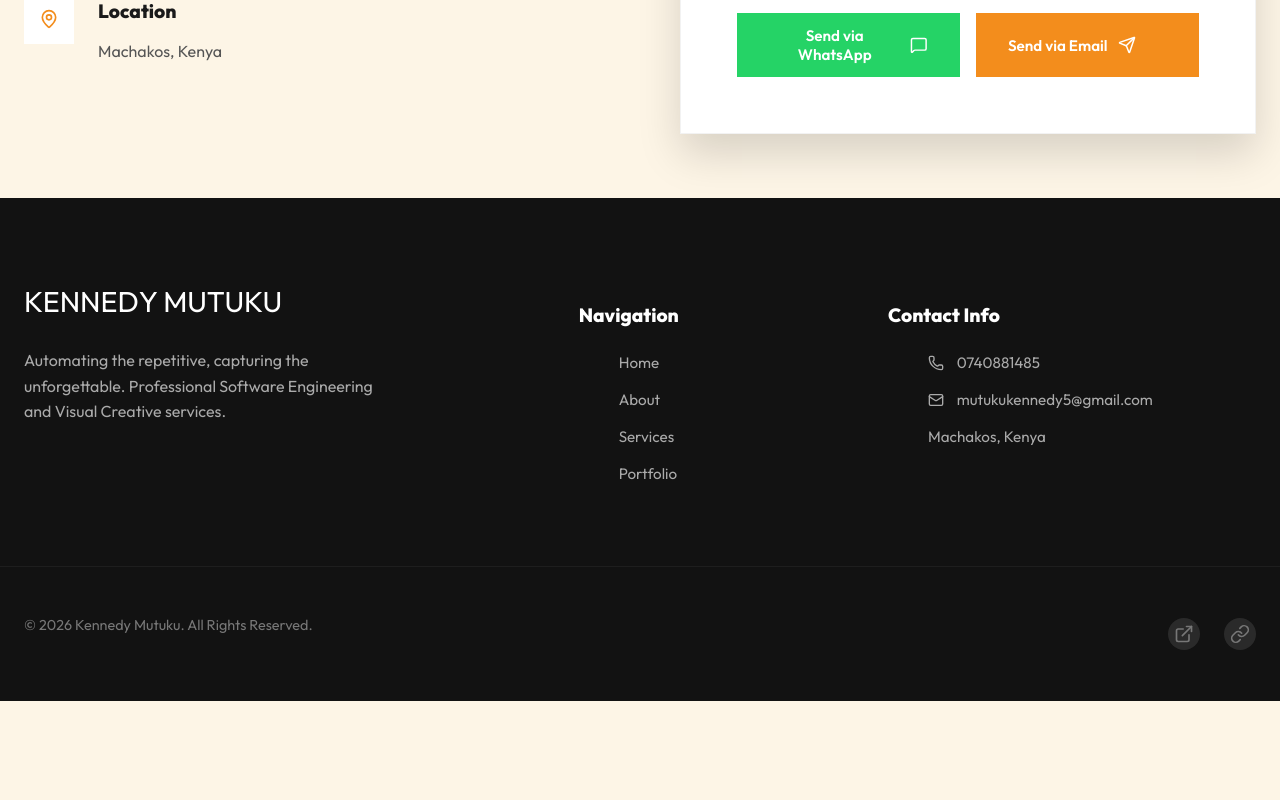
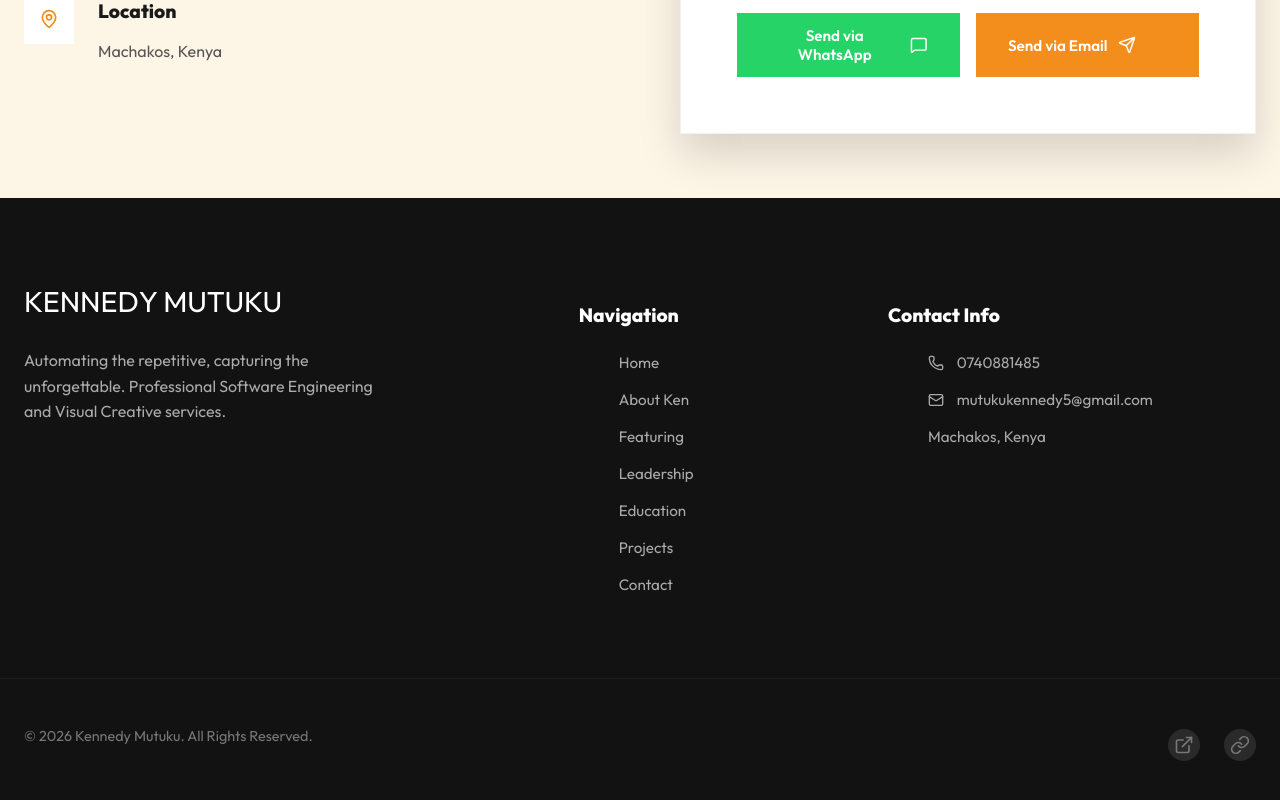
Before and after one commit to Kennedy-Mutuku/Ken-Portfolio-2, a React app in the folder frontend/: page / in a window 1280 px wide. Shown: the part 3572-4372 px from the top of the page. Before the commit the page ends 4273 px from the top, so only its background shows below. Built offline with nearby package versions, Linux system fonts and the light colour scheme; the HTML template or start-up script is replaced by a standard one.

Commit message:
Match Footer navigation links with Navbar links

```diff
--- a/frontend/src/components/Footer.jsx
+++ b/frontend/src/components/Footer.jsx
@@ -1,7 +1,21 @@
 import React from 'react'
+import { Link as RouterLink, useLocation } from 'react-router-dom'
 import { ExternalLink, Link, Mail, Phone } from 'lucide-react'
 
 const Footer = () => {
+  const location = useLocation()
+  const isHomePage = location.pathname === '/'
+
+  const navLinks = [
+    { name: 'Home', href: '/', isRoute: true },
+    { name: 'About Ken', href: '/about', isRoute: true },
+    { name: 'Featuring', href: '/featuring', isRoute: true },
+    { name: 'Leadership', href: '/leadership', isRoute: true },
+    { name: 'Education', href: '/education', isRoute: true },
+    { name: 'Projects', href: '#portfolio', isRoute: false },
+    { name: 'Contact', href: '#contact', isRoute: false },
+  ]
+
   return (
     <footer className="footer">
       <div className="container footer-grid">
@@ -13,10 +27,24 @@ const Footer = () => {
         <div className="footer-links">
           <h4>Navigation</h4>
           <ul>
-            <li><a href="#">Home</a></li>
-            <li><a href="#about">About</a></li>
-            <li><a href="#services">Services</a></li>
-            <li><a href="#portfolio">Portfolio</a></li>
+            {navLinks.map((link) => (
+              <li key={link.name}>
+                {link.isRoute ? (
+                  <RouterLink
+                    to={link.href}
+                    onClick={() => {
+                      if (location.pathname === link.href) {
+                        window.scrollTo({ top: 0, behavior: 'smooth' });
+                      }
+                    }}
+                  >
+                    {link.name}
+                  </RouterLink>
+                ) : (
+                  <a href={isHomePage ? link.href : `/${link.href}`}>{link.name}</a>
+                )}
+              </li>
+            ))}
           </ul>
         </div>
 
```
